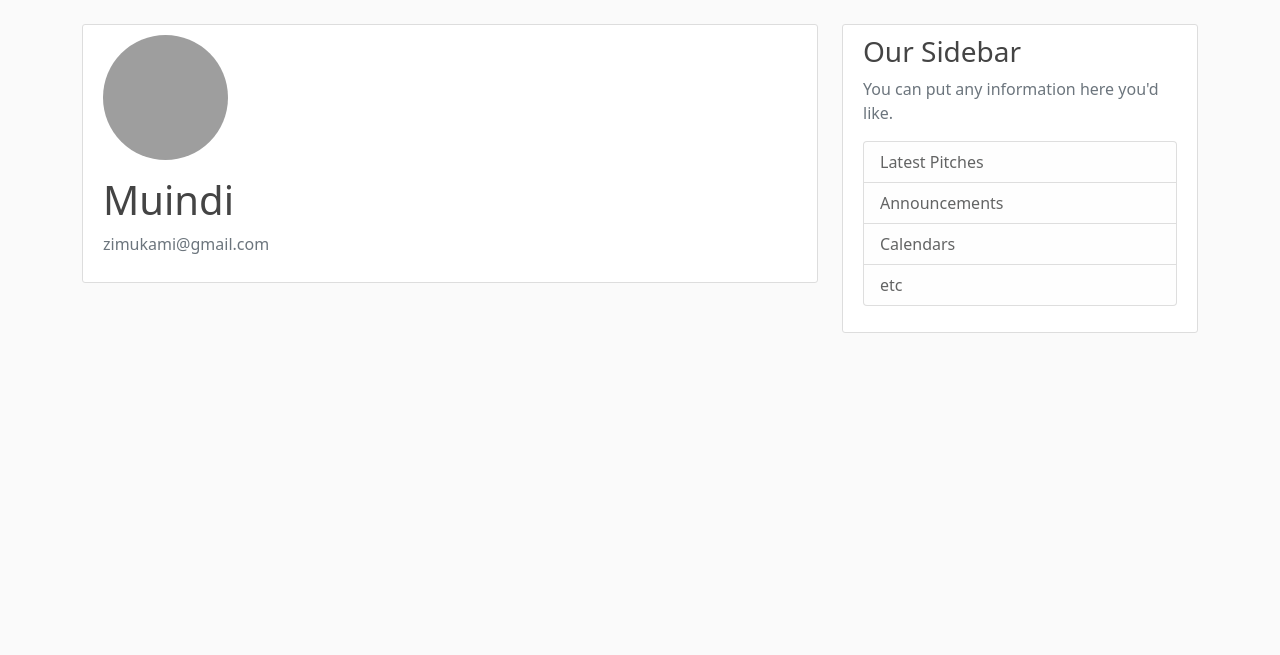
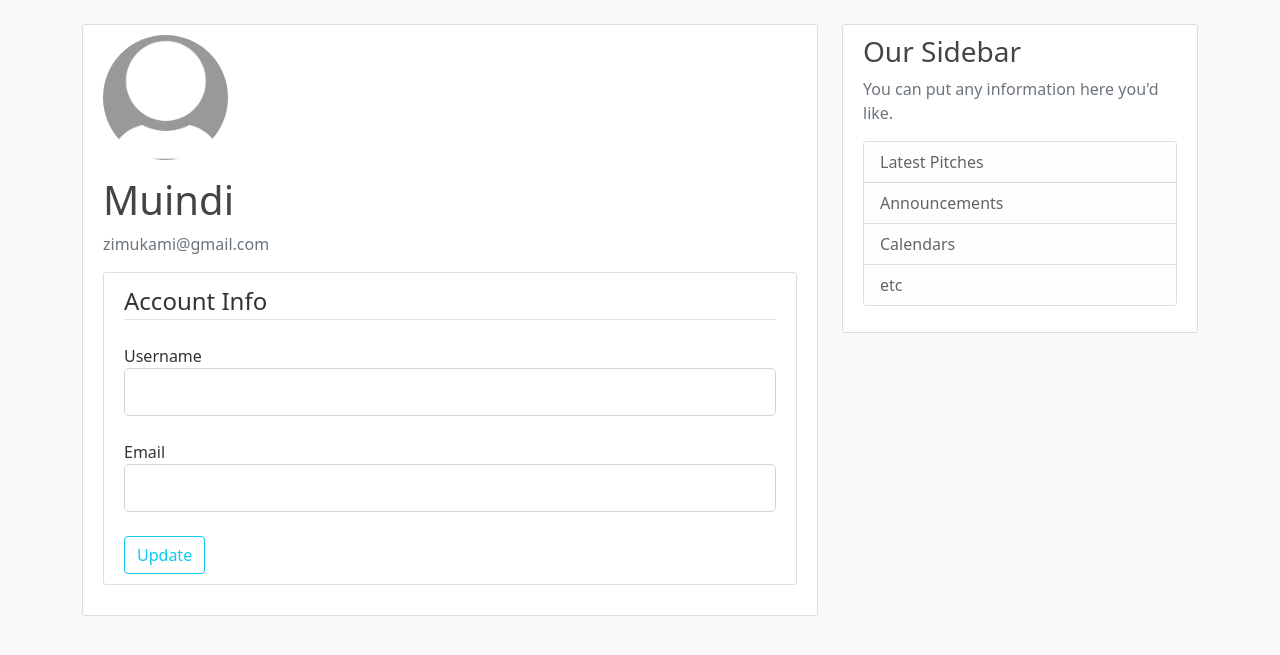
Before and after one commit to ZippMukami/Pitch-App, a Flask app: page /account in a window 1280 px wide. Shown: the part 56-711 px from the top of the page. Run offline with Flask 2, Linux system fonts and the light colour scheme; a user stored in the database is signed in; some libraries are stand-ins or nearby versions; grey boxes are pictures that could not be loaded.

Commit message:
adds forms that allow user to update their info.

```diff
--- a/app/forms.py
+++ b/app/forms.py
@@ -1,29 +1,32 @@
 from flask_wtf import FlaskForm
+from flask_login import current_user
 from wtforms import StringField, PasswordField, SubmitField, BooleanField
 from wtforms.validators import DataRequired, Length, Email, EqualTo, ValidationError
 from app.models import User
 
 
 class RegistrationForm(FlaskForm):
-    username = StringField('Username', validators=[DataRequired(), Length(min=2, max=20)])
+    username = StringField('Username', validators=[
+                           DataRequired(), Length(min=2, max=20)])
     email = StringField('Email', validators=[DataRequired(), Email()])
     password = PasswordField('Password', validators=[DataRequired()])
-    confirm_password = PasswordField('Confirm Password', validators=[DataRequired(), EqualTo('password')])
+    confirm_password = PasswordField('Confirm Password', validators=[
+                                     DataRequired(), EqualTo('password')])
     submit = SubmitField('Sign Up')
 
     def validate_username(self, username):
 
         user = User.query.filter_by(username=username.data).first()
         if user:
-            raise ValidationError('Username is taken. Please choose a different one')
-
+            raise ValidationError(
+                'Username is taken. Please choose a different one')
 
     def validate_email(self, email):
 
         user = User.query.filter_by(email=email.data).first()
         if user:
-            raise ValidationError('Email is taken. Please choose a different one')
-
+            raise ValidationError(
+                'Email is taken. Please choose a different one')
 
 
 class LoginForm(FlaskForm):
@@ -31,3 +34,22 @@ class LoginForm(FlaskForm):
     password = PasswordField('Password', validators=[DataRequired()])
     remember = BooleanField('Remember Me')
     submit = SubmitField('Login')
+
+
+class UpdateAccountForm(FlaskForm):
+    username = StringField('Username', validators=[
+                           DataRequired(), Length(min=2, max=20)])
+    email = StringField('Email', validators=[DataRequired(), Email()])
+    submit = SubmitField('Update')
+
+    def validate_username(self, username):
+        if username.data != current_user.username:
+            user = User.query.filter_by(username=username.data).first()
+            if user:
+                raise ValidationError('Username is taken. Please choose a different one')
+
+    def validate_email(self, email):
+        if email.data != current_user.email:
+            user = User.query.filter_by(email=email.data).first()
+            if user:
+                raise ValidationError('Email is taken. Please choose a different one')
--- a/app/templates/account.html
+++ b/app/templates/account.html
@@ -8,5 +8,44 @@
             <p class="text-secondary">{{ current_user.email }}</p>
         </div>
     </div>
+    <div class="content-section">
+        <form action="" method="POST">
+            {{ form.hidden_tag() }}
+            <fieldset class="form-group">
+                <legend class="border-bottom mb-4">Account Info</legend>
+                <div class="form-group mt-4">
+                    {{ form.username.label(class="form-control-label") }}
+
+                    {% if form.username.errors %}
+                        {{ form.username(class="form-control form-control-lg is-invalid") }}
+                        <div class="invalid-feedback">
+                            {% for error in form.username.errors %}
+                                <span>{{ error }}</span>
+                            {% endfor %}
+                       </div>
+                    {% else %}
+                        {{ form.username(class="form-control form-control-lg") }}
+                    {% endif %}
+
+                </div>
+                <div class="form-group mt-4">
+                    {{ form.email.label(class="form-control-label") }}
+                    {% if form.email.errors %}
+                        {{ form.email(class="form-control form-control-lg is-invalid") }}
+                        <div class="invalid-feedback">
+                            {% for error in form.email.errors %}
+                                <span>{{ error }}</span>
+                            {% endfor %}
+                        </div>
+                    {% else %}
+                        {{ form.email(class="form-control form-control-lg") }}
+                    {% endif %}
+                </div>
+            </fieldset>
+                 <div class="form-group mt-4">
+                     {{ form.submit(class="btn btn-outline-info") }}
+                 </div>
+        </form>
+    </div>
 </div>
     {% endblock content %}
--- a/app/views.py
+++ b/app/views.py
@@ -3,7 +3,7 @@ from encodings import utf_8
 from fileinput import filename
 from flask import render_template, url_for, flash, redirect, request
 from app import app, db, bcrypt
-from app.forms import RegistrationForm, LoginForm
+from app.forms import RegistrationForm, LoginForm, UpdateAccountForm
 from app.models import User, Pitch
 from flask_login import login_user, current_user, logout_user, login_required
 
@@ -74,5 +74,6 @@ def logout():
 @app.route("/account")
 @login_required
 def account():
-    image_file = url_for('static', filename='default_dp/' + current_user.image_file)
-    return render_template('account.html', title ='Account', image_file = image_file)
+    form = UpdateAccountForm()
+    image_file = url_for('static', filename='profile_pics/' + current_user.image_file)
+    return render_template('account.html', title ='Account', image_file = image_file, form=form)
```
Also changed, not shown: app/static/default_dp/default_image.png (deleted), app/static/profile_pics/default.jpg (added).
